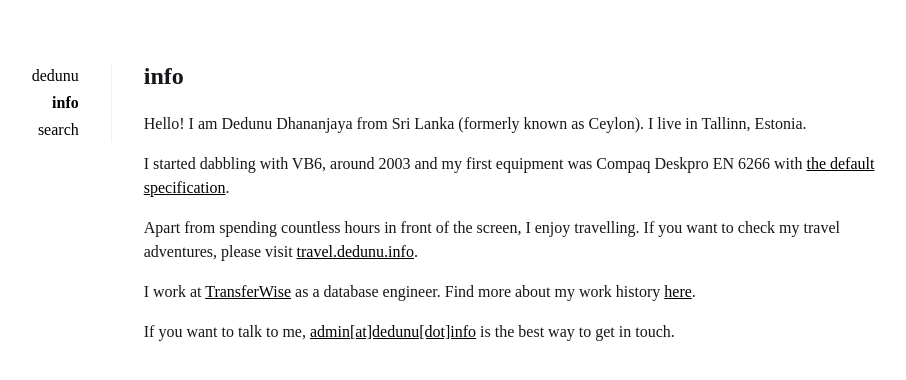
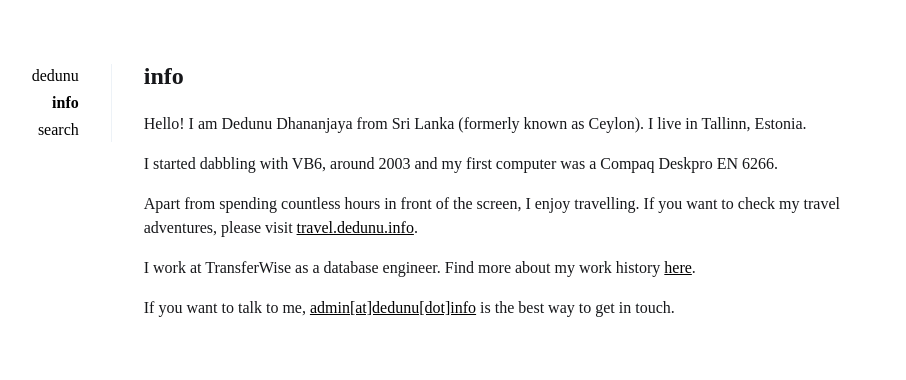
Before and after one commit to dedunu/dedunu.github.io, a Jekyll site: the page built from _pages/info.md, in a window 1280 px wide. Shown: the top 380 px of the page, without its empty margins (209-1115 px from the left). Built offline with Jekyll 4.4.1, drawn with Linux system fonts in a browser that asks for light colours; some web fonts are replaced.

Commit message:
Update info.md

```diff
--- a/_pages/info.md
+++ b/_pages/info.md
@@ -5,10 +5,10 @@ title: info
 
 Hello! I am Dedunu Dhananjaya from Sri Lanka (formerly known as Ceylon). I live in Tallinn, Estonia.
 
-I started dabbling with VB6, around 2003 and my first equipment was Compaq Deskpro EN 6266 with [the default specification](https://www.cnet.com/products/compaq-deskpro-en-6266-model-3200-pii-266-mhz-32-mb-3-2-gb/).
+I started dabbling with VB6, around 2003 and my first computer was a Compaq Deskpro EN 6266.
 
 Apart from spending countless hours in front of the screen, I enjoy travelling. If you want to check my travel adventures, please visit [travel.dedunu.info](https://travel.dedunu.info/).
 
-I work at [TransferWise](https://transferwise.com/) as a database engineer. Find more about my work history [here](/cv).
+I work at TransferWise as a database engineer. Find more about my work history [here](/cv).
 
 If you want to talk to me, [admin[at]dedunu[dot]info](mailto:admin@dedunu.info) is the best way to get in touch.
```
